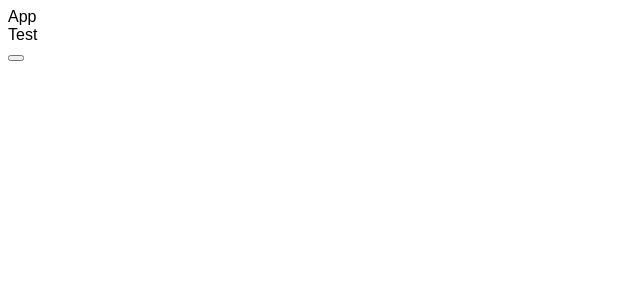
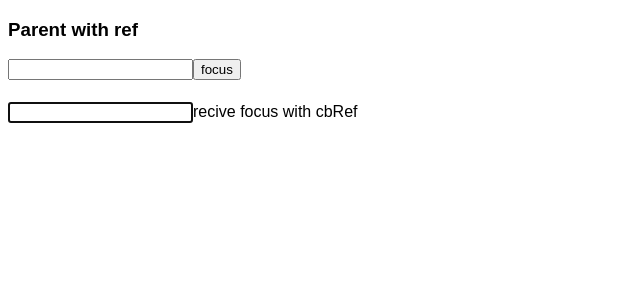
Before and after one commit to alekspot/react-all, a React app: page / in a window 1280 px wide. Shown: the top 300 px of the page, without its empty margins (0-640 px from the left). Built offline with nearby package versions, Linux system fonts and the light colour scheme.

Commit message:
add ref example

```diff
--- a/src/components/App.tsx
+++ b/src/components/App.tsx
@@ -1,18 +1,30 @@
 import * as React from 'react';
-import {toStr} from '@utils/utils';
-import {Test} from './Test/Test';
+import {CustomInput} from './ForwardRef';
+import {RefType} from '@components/ForwardRef';
+
+export const App: React.FC = () => {
+    const inputRef = React.createRef<RefType>();
 
 
-export const App: React.FC = () => {
-    const [count, setCount] = React.useState(0);
-    if (count) {
-        return null;
-    }
+    const cbRef = (element: HTMLInputElement) => {
+        element.focus();
+    };
 
     return (
-        <div>App
-            <Test />
-            <button onClick={() => {setCount(count + 1);}}></button>
+        <div>
+            <h3>Parent with ref</h3>
+            <CustomInput ref={inputRef} />
+
+            <button onClick={() => {
+                inputRef.current.focus();
+            }}>focus</button>
+
+
+            <h1/>
+            <CustomInput ref={cbRef} />
+            recive focus with cbRef
+
+
         </div>
     );
 };
--- /dev/null
+++ b/src/components/ForwardRef.tsx
@@ -0,0 +1,12 @@
+import * as React from 'react';
+type Props = {
+    property?: string
+}
+export type RefType = HTMLInputElement;
+
+export const CustomInput = React.forwardRef<RefType, Props>(({property}, ref) => {
+
+
+    return <input ref={ref} type="text"/>;
+
+});
--- a/src/components/Test/Test.tsx
+++ /dev/null
@@ -1,8 +0,0 @@
-import * as React from 'react';
-
-export const Test: React.FC = () => {
-
-    return (
-        <div>Test</div>
-    );
-};
```
Also changed, not shown: .eslintrc.js.
